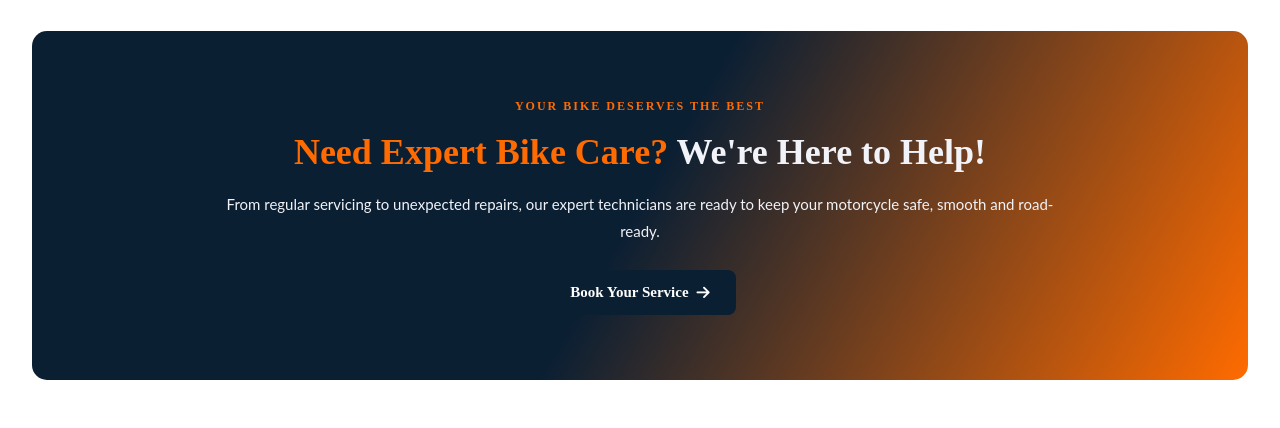
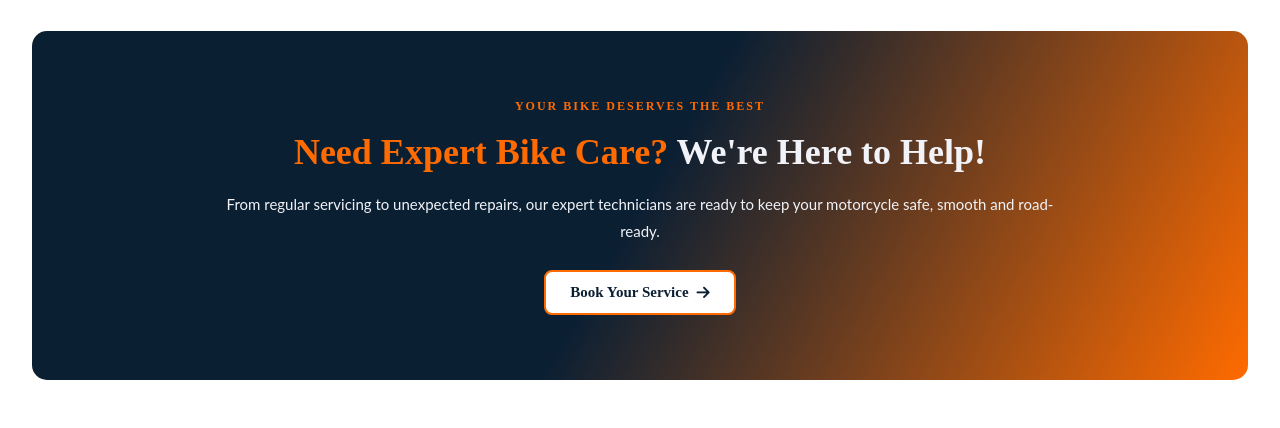
Before and after one commit to vinaykumar-2211/Moto-care, a plain HTML site: page blogs.html in a window 1280 px wide. Shown: the part 6810-7238 px from the top of the page. Drawn offline with nearby package versions, Linux system fonts and the light colour scheme.

Commit message:
Update Moto-care Website

```diff
--- a/blogs.html
+++ b/blogs.html
@@ -590,7 +590,7 @@
             motorcycle safe, smooth and road-ready.
         </p>
 
-        <a href="book.html" class="primary-btn">
+        <a href="book.html" class="secondary-btn">
             Book Your Service
             <i class="fa-solid fa-arrow-right"></i>
         </a>
```
